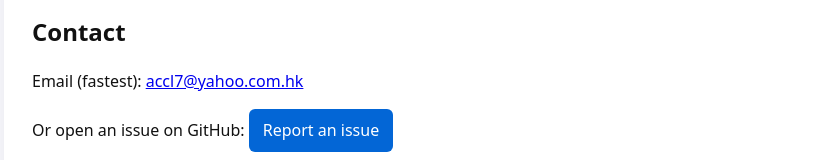
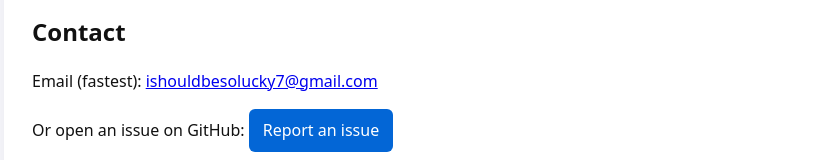
Before and after one commit to ishouldbesolucky7/public, a plain HTML site: page docs/index.html in a window 1280 px wide. Shown: the part 172-332 px from the top of the page, without its empty margins (228-1043 px from the left). Drawn offline with Linux system fonts and the light colour scheme.

Commit message:
Update index.html

```diff
--- a/docs/index.html
+++ b/docs/index.html
@@ -21,7 +21,7 @@
 
     <section>
       <h2>Contact</h2>
-      <p>Email (fastest): <a href="mailto:accl7@yahoo.com.hk">accl7@yahoo.com.hk</a></p>
+      <p>Email (fastest): <a href="mailto:accl7@yahoo.com.hk">ishouldbesolucky7@gmail.com</a></p>
       <p>Or open an issue on GitHub: <a class="button" href="https://github.com/ishouldbesolucky7/public/issues" target="_blank" rel="noopener">Report an issue</a></p>
       <p>Typical response time: 1–3 business days.</p>
     </section>
```
